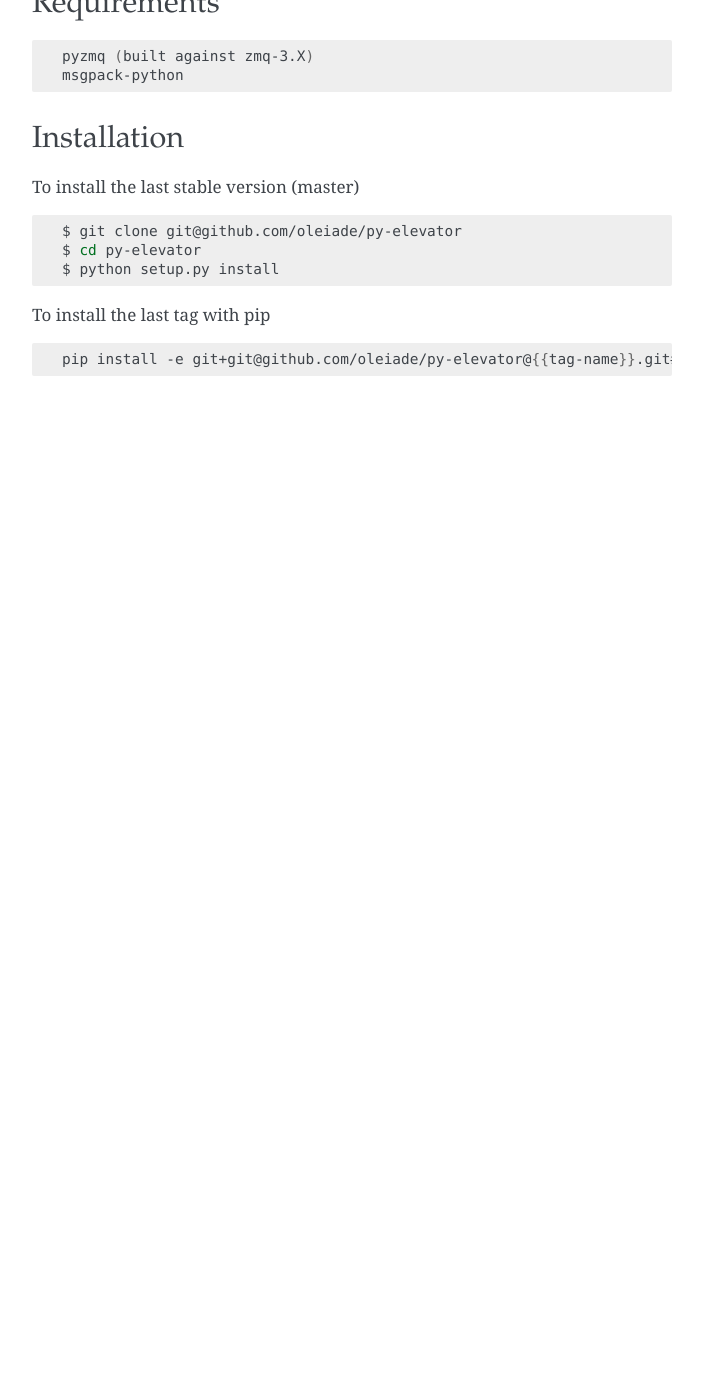
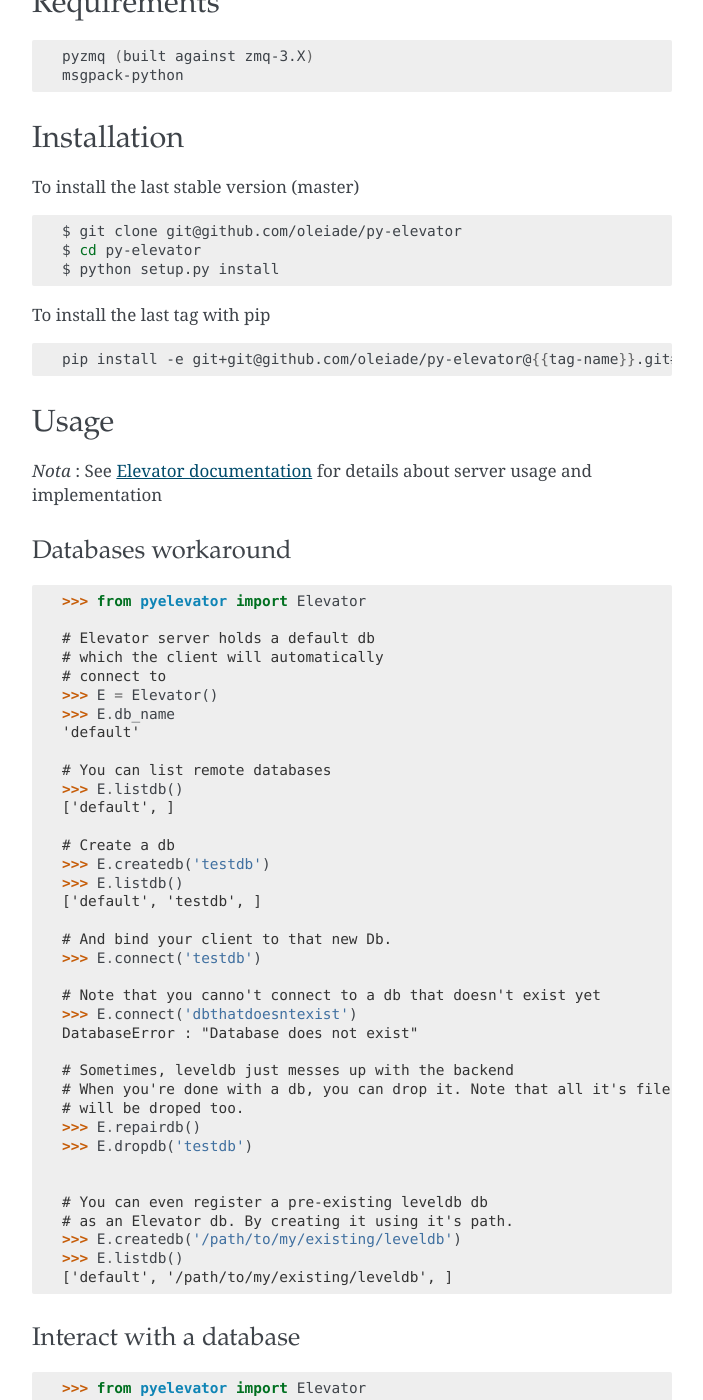
Before and after one commit to oleiade/py-elevator, a Sphinx documentation site: the page built from docs/source/index.rst, in a window 1280 px wide and 1400 px high, scrolled down 439 px. Shown: the whole window, without its empty margins (288-991 px from the left). Built offline with Sphinx 7.4.7, drawn with Linux system fonts in a browser that asks for light colours; before the commit the page ends 900 px from its top, so only the background shows below that; some of the changed text lies outside the part shown.

Commit message:
Update : retrieved documentation from github

```diff
--- a/docs/source/index.rst
+++ b/docs/source/index.rst
@@ -1,6 +1,8 @@
 :orphan:
+=====================================
 Welcome to py-elevator's documentation!
-=======================================
+=====================================
+
 
 py-elevator is a python client for `Elevator <http://github.com/oleiade/Elevator>`_, in Python and based on levelDB allowing high performance on-disk bulk read/write. Which provides async, multithreaded and/or remote access to a multi-leveldb backend.
 It Relies on the zeromq network library and msgpack serialization format as a messaging protocol.
@@ -9,7 +11,7 @@
 .. _requirements:
 
 Requirements
-------------
+=============
 
 .. code-block:: bash
 
@@ -18,7 +20,7 @@
 
 .. _installation:
 Installation
-------------
+=============
 
 To install the last stable version (master)
 
@@ -33,3 +35,179 @@
 .. code-block:: bash
 
     pip install -e git+git@github.com/oleiade/py-elevator@{{tag-name}}.git#egg=py-elevator
+
+
+Usage
+=======
+
+*Nota* : See `Elevator documentation <http://elevator.readthedocs.org>`_ for details about server usage and implementation
+
+Databases workaround
+----------------------------
+
+.. code-block:: python
+
+    >>> from pyelevator import Elevator
+
+    # Elevator server holds a default db
+    # which the client will automatically
+    # connect to
+    >>> E = Elevator()
+    >>> E.db_name
+    'default'
+
+    # You can list remote databases
+    >>> E.listdb()
+    ['default', ]
+
+    # Create a db
+    >>> E.createdb('testdb')
+    >>> E.listdb()
+    ['default', 'testdb', ]
+
+    # And bind your client to that new Db.
+    >>> E.connect('testdb')
+
+    # Note that you canno't connect to a db that doesn't exist yet
+    >>> E.connect('dbthatdoesntexist')
+    DatabaseError : "Database does not exist"
+
+    # Sometimes, leveldb just messes up with the backend
+    # When you're done with a db, you can drop it. Note that all it's files
+    # will be droped too.
+    >>> E.repairdb()
+    >>> E.dropdb('testdb')
+
+
+    # You can even register a pre-existing leveldb db
+    # as an Elevator db. By creating it using it's path.
+    >>> E.createdb('/path/to/my/existing/leveldb')
+    >>> E.listdb()
+    ['default', '/path/to/my/existing/leveldb', ]
+
+
+Interact with a database
+-----------------------------
+
+.. code-block:: python
+
+    >>> from pyelevator import Elevator
+    >>> E = Elevator()                   # N.B : connected to 'default'
+
+    >>> E.Put('abc', '123')
+    >>> E.Put('easy as', 'do re mi')
+    >>> E.Get('abc')
+    '123'
+    >>> E.MGet(['abc', 'easy as', 'you and me'])
+    ['123', 'do re mi', None]
+    >>> E.Delete('abc')
+    >>> for i in xrange(10):
+    ...     E.Put(str(i), str(i))
+
+    # Range supports key_from, key_to params
+    >>> E.Range('1', '9')
+    [['1','1'],
+     ['2','2'],
+     ['3', '3'],
+     ['4', '4'],
+     ['5', '5'],
+     ['6', '6'],
+     ['7', '7'],
+     ['8', '8'],
+     ['9', '9'],
+    ]
+
+
+    # Or key_from, limit params
+    >>> E.Slice('1', 2)
+    [['1', '1'],
+     ['2', '2'],
+    ]
+
+    # When RangeIter only knows about key_from/key_to for py-leveldb api
+    # compatibility reasons
+    >>> it = E.RangeIter('1', '2')
+    >>> list(it)
+    [['1', '1'],
+     ['2', '2'],
+    ]
+
+    # Elevator objects supports with_statement too
+    >>> with Elevator('testdb') as e:
+    >>> ....e.Get('1')
+    >>>
+    '1'
+
+
+Batches
+=========
+
+They're very handy and very fast when it comes to write a lot of datas to the database. See LevelDB documentation for more informations. Use it through the WriteBatch client module class. It has three base methods modeled on LevelDB's Put, Delete, Write.
+
+.. code-block:: python
+
+    >>> from pyelevator import WriteBatch, Elevator
+
+    # Just like Elevator object, WriteBatch connects to 'default' as a default
+    # But as it supports the exact same options that Elevator, you can
+    # Init it with a pre-existing db
+    >>> batch = WriteBatch()
+    >>> batch = WriteBatch('testdb')
+
+    >>> batch.Put('a', 'a')
+    >>> batch.Put('b', 'b')
+    >>> batch.Put('c', 'c')
+    >>> batch.Delete('c')
+    >>> batch.Write()
+
+    >>> E = Elevator()
+    >>> E.Get('a')
+    'a'
+    >>> E.Get('b')
+    'b'
+    >>> E.Get('c')
+    KeyError: "Key not found"
+
+    # Batches objects supports with_statement too
+    # Write will be automatically called on __exit__
+    >>> with WriteBatch('testdb') as batch:
+    >>> ....batch.Put('abc', '123')
+    >>> ....batch.Put('or simple as...', 'do re mi')
+
+
+Api
+====
+
+Elevator object
+--------------
+
+Database store management
+~~~~~~~~~~~~~~~~~~~~~~~~~~~~~~~~~~~
+
+* ``connect`` : *db_name*
+* ``listdb``
+* ``createdb`` : *db_name*
+* ``dropdb`` : *db_name*
+* ``repairdb``
+* ``Read/Write``
+
+**Nota** : Every functions are handling a kwarg timeout param which defines in seconds how long the client should wait for a server response. You might wanna set this to a high value when processing large datas sets (Range/Rangeiter/MGet).
+
+* ``Get`` : *key*, *value*
+* ``Put`` : *key*, *value*
+* ``Delete`` : *key*
+* ``Range`` : *start*, *limit*
+    limit can whether be a string, and will be considered a stop key then, or an int, and will be considered as an offset.
+* ``RangeIter`` : *key_from*, *key_to*
+* ``MGet`` : *keys*
+    Keys should whether be a list or a tuple of strings
+    Accepts a specific fill_cache kwarg, which is by default set to False. Defines if the leveldb backend cache should be updated with fetched values or not. When proceeding to "small" and/or repetitive random read, you might want to set this option to True; but for bulk reads on medium and large sets, keep it set to False.
+
+WriteBatch object
+-----------------------
+
+**Nota** : idem than Read/Write
+
+* ``Put`` : *key*, *value*
+* ``Delete`` : *key*
+* ``Write``
```
